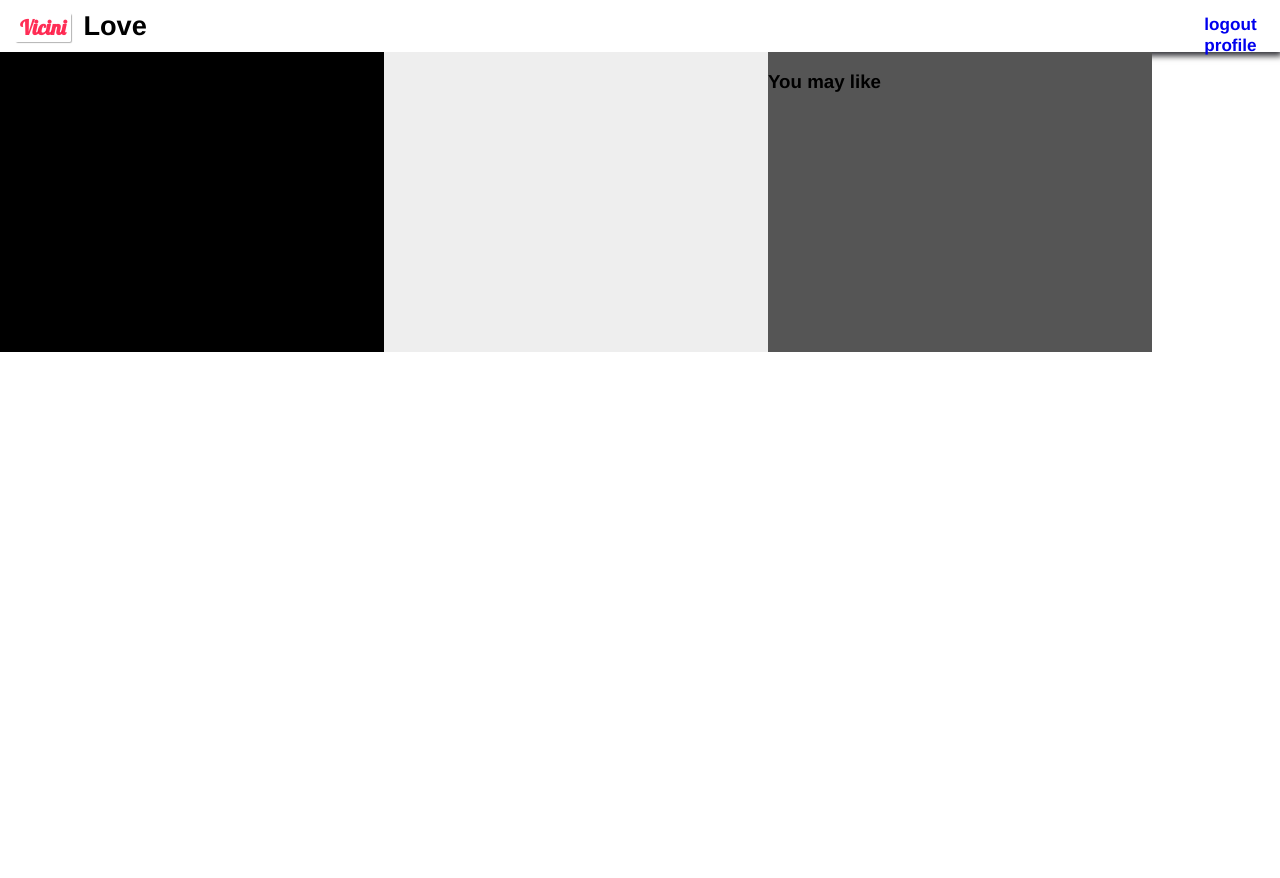
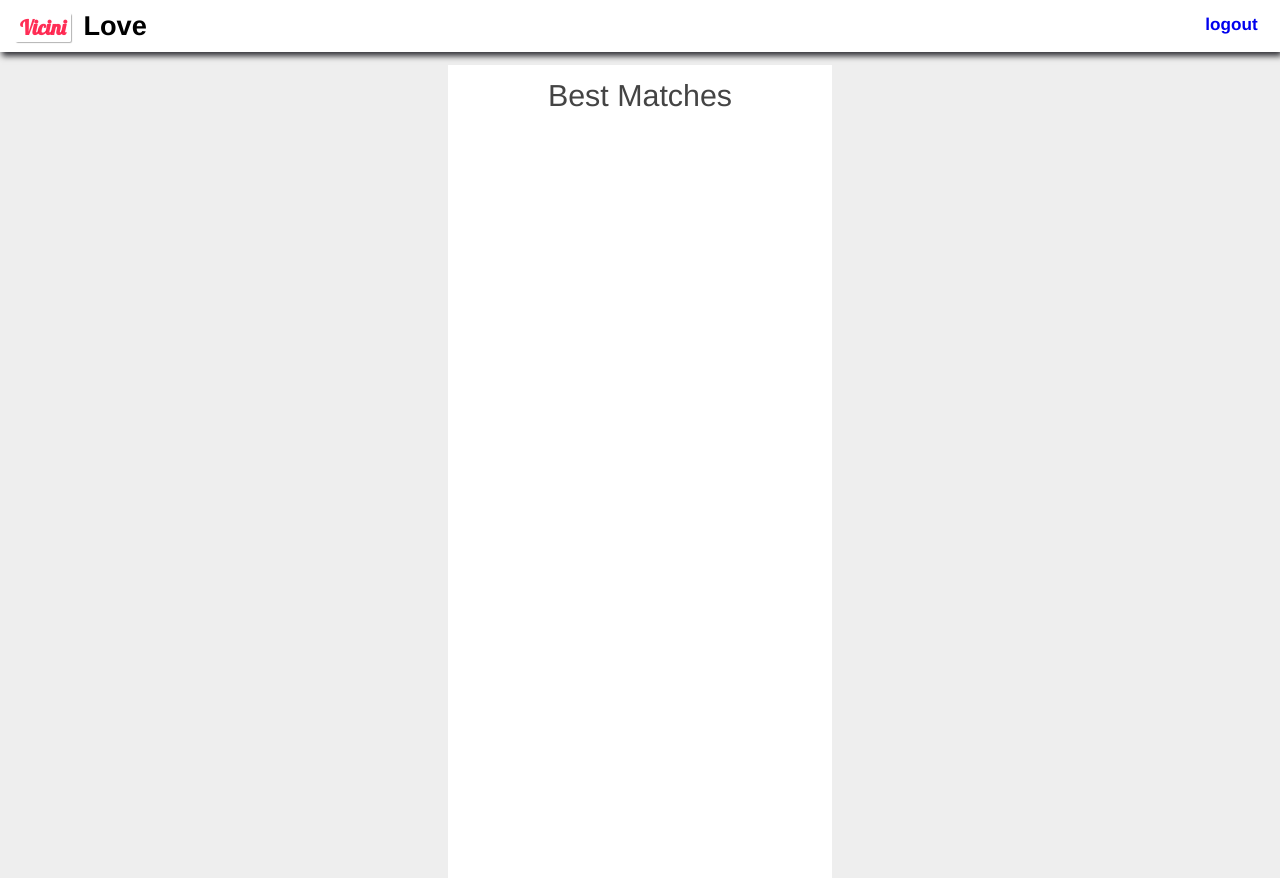
Before and after one commit to rmoswela/Matcha_wtc, a PHP site: page /emsimang/ in a window 1280 px wide. Before the commit the page ends 352 px from the top, so only its background shows below. Run offline with PHP 8.4, Linux system fonts and the light colour scheme.

Commit message:
getting best matched users for any logged in user

```diff
--- a/class/Matcha.class.php
+++ b/class/Matcha.class.php
@@ -43,6 +43,7 @@
       $response = json_encode($suggest_list);
       return ($response);
     }
+    $this->connection = null;
   }
 
   public function best_match()
--- a/css/index.css
+++ b/css/index.css
@@ -7,6 +7,7 @@
 body {
   margin: 0;
   padding: 0;
+  background-color: #eee;
   background-repeat     : no-repeat;
   background-size       : cover;
   background-attachment : fixed;
@@ -83,11 +84,10 @@
   display: inline-block;
 }
 
-#res {
-  width: 30%;
-  height: 300px;
-  float: left;
-  background-color: #000;
+.profile-match {
+  color: black;
+  background-color: #eee;
+  border: 1px solid black;
 }
 
 #right-content {
@@ -98,11 +98,19 @@
   background-color: #555;
 }
 
-#suggestions {
+#best-match {
   width: 30%;
-  height: 300px;
-  float: left;
-  background-color: #eee;
+  height: 800px;
+  text-align: center;
+  padding-top: 1%;
+  margin: 0 auto;
+  margin-top: 1%;
+  background-color: #fff;
+}
+
+#best-match label {
+  color: #444;
+  font-size: 1.9em;
 }
 
 #bottom-links {
--- a/index.php
+++ b/index.php
@@ -12,14 +12,21 @@
       <span><a style="color:rgba(255,23,68 ,.9)" href="index.php">Vicini</a></span> Love
       <div id="header-pane">
         <h2><a href="logout.php">logout</a></h2>
-        <h2><a href="profile.php">profile</a></h2>
+        <!--<h2><a href="profile.php">profile</a></h2>-->
       </div>
     </header>
     <div class="main-content">
-      <div id="res">
+      <div id="best-match">
+        <table>
+        <tr>
+          <label for="best-match">Best Matches</label>
+        </tr>
+        <tr>
+
+        </tr>
+      </table>
       </div>
-      <div id="suggestions"></div>
-      <div id="right-content"><h3>You may like</h3></div>
+      <!--<div id="right-content"><h3>You may like</h3></div>-->
     </div>
     <script type="text/javascript" src="javascript/ajax.js">
     </script>
--- a/javascript/ajax.js
+++ b/javascript/ajax.js
@@ -15,15 +15,15 @@
       if (xhr.status == 200)
       {
         list = JSON.parse(xhr.responseText);
-        console.log(xhr.responseText);
         while (list[i]) {
           var child_div = document.createElement('div');
-          child_div.style.color = "white";
+          child_div.setAttribute('class', "profile-match");
           child_div.innerHTML = list[i][3];
           right_content.appendChild(child_div);
           console.log("females 200: "+ list[i][3]);
           i++;
         }
+        console.log(xhr.responseText);
       }
       else {
         console.log(xhr.responseText);
--- a/login.php
+++ b/login.php
@@ -67,6 +67,7 @@
         print "<div id='error' onclick='disappear()'>".$start->__getReport()."</div>";
         return;
       }
+      $_SESSION['logged-out'] = false;
 			$_SESSION['username'] = $res['username'];
       $_SESSION['firstname'] = $res['firstname'];
       $_SESSION['lastname'] = $res['lastname'];
```
Also changed, not shown: logout.php (+11 -4 lines).
